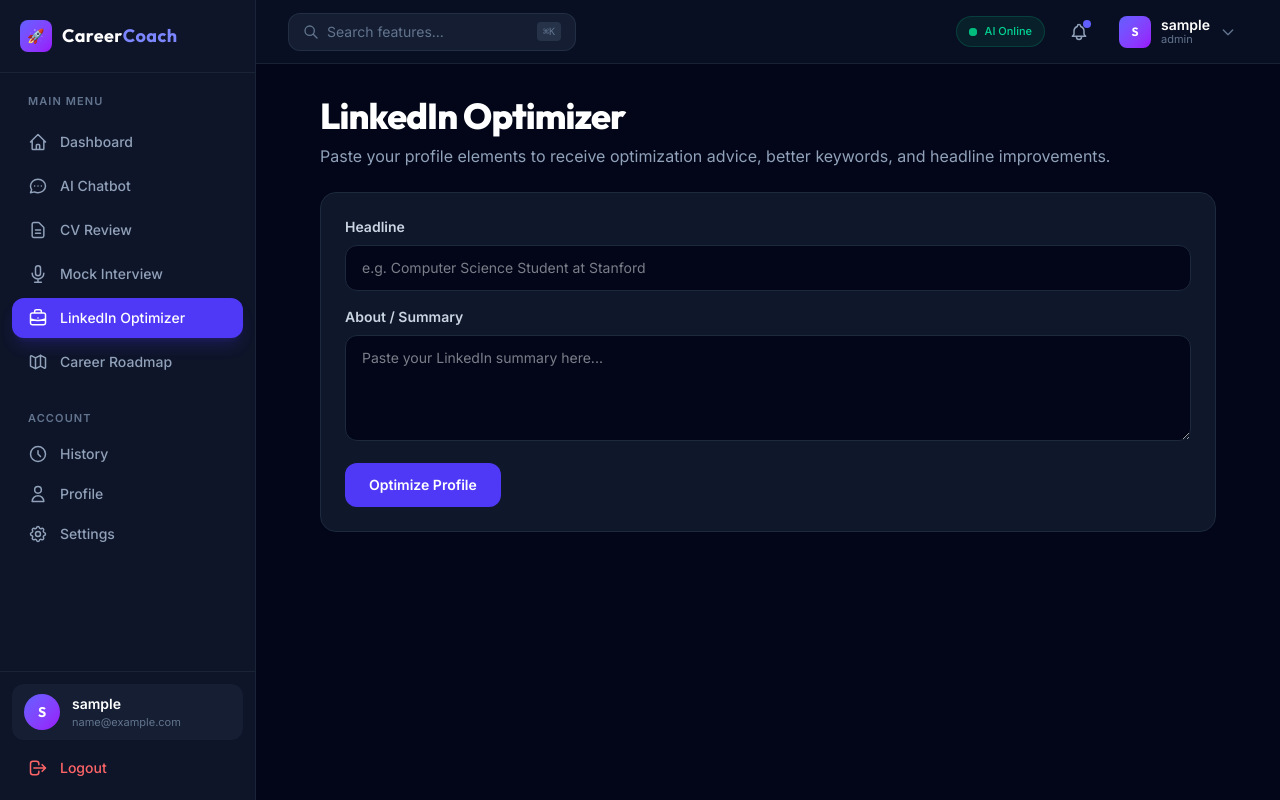
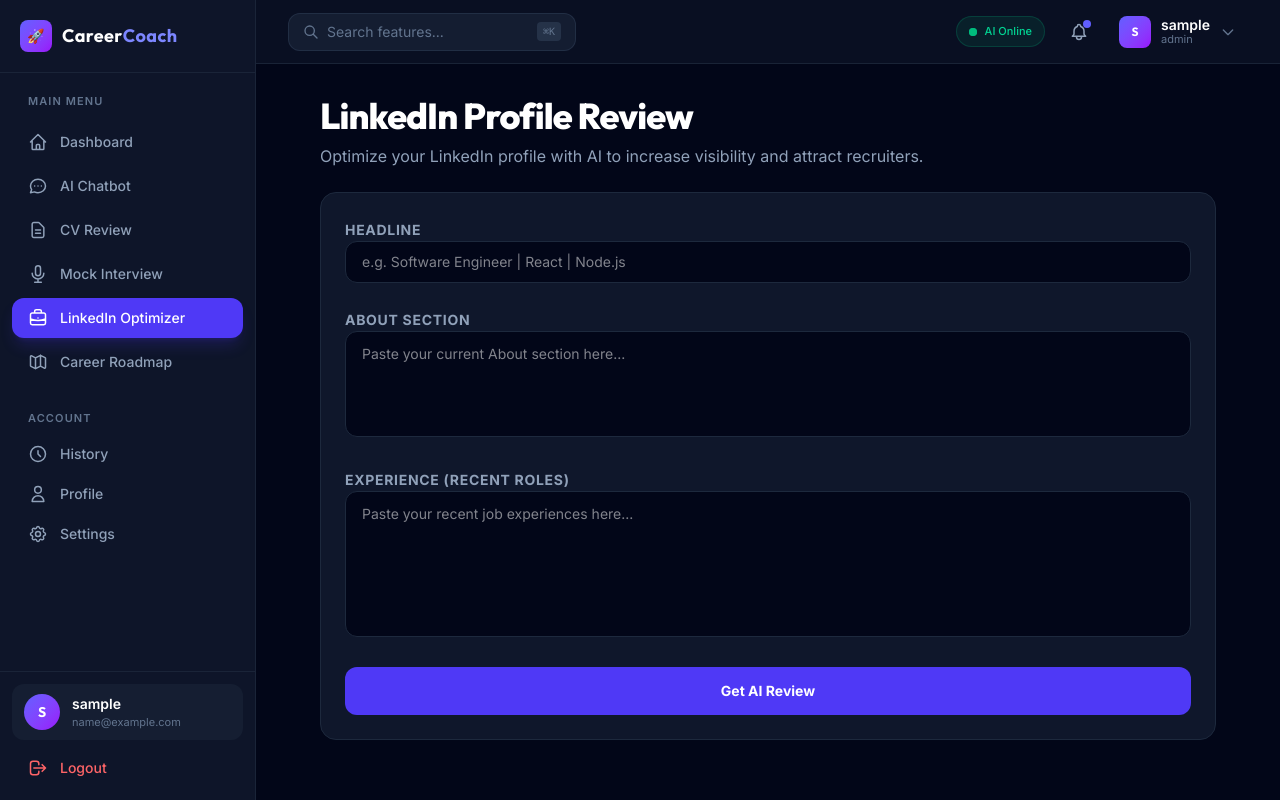
Before and after one commit to Chinthana1234/CareerCoach-AI, a React (Vite) app in the folder careercoach-frontend/: page /linkedin in a window 1280 px wide. Built offline with nearby package versions, Linux system fonts and the light colour scheme; sample sign-in values are in the browser's storage.

Commit message:
feat: add frontend feature page for linkedin input form

```diff
--- /dev/null
+++ b/careercoach-frontend/src/features/linkedin/components/LinkedinResults.jsx
@@ -0,0 +1,12 @@
+import React from 'react';
+
+export default function LinkedinResults({ result, onReset }) {
+  if (!result) return null;
+
+  return (
+    <div className="bg-slate-900 border border-slate-800 rounded-2xl p-6 space-y-6">
+      <h2 className="text-xl font-bold text-white">Review Results</h2>
+      <button onClick={onReset} className="text-indigo-400 text-sm hover:underline">Review Another</button>
+    </div>
+  );
+}
--- a/careercoach-frontend/src/features/linkedin/pages/LinkedinReviewPage.jsx
+++ b/careercoach-frontend/src/features/linkedin/pages/LinkedinReviewPage.jsx
@@ -1,33 +1,101 @@
-import React from 'react';
+import React, { useState } from 'react';
+import { submitLinkedinReview } from '../../../api/linkedinReviewService';
+import LinkedinResults from '../components/LinkedinResults';
 
 export default function LinkedinReviewPage() {
+  const [headline, setHeadline] = useState('');
+  const [about, setAbout] = useState('');
+  const [experience, setExperience] = useState('');
+
+  const [loading, setLoading] = useState(false);
+  const [error, setError] = useState(null);
+  const [result, setResult] = useState(null);
+
+  const handleSubmit = async (e) => {
+    e.preventDefault();
+    if (!headline || !about || !experience) {
+      setError('Please fill in all sections.');
+      return;
+    }
+
+    setLoading(true);
+    setError(null);
+    try {
+      const response = await submitLinkedinReview(headline, about, experience);
+      setResult(response);
+    } catch (err) {
+      setError(err.response?.data?.message || 'Failed to submit review.');
+    } finally {
+      setLoading(false);
+    }
+  };
+
   return (
     <div className="max-w-4xl mx-auto space-y-6">
       <div className="flex flex-col gap-2">
-        <h1 className="text-4xl font-extrabold font-display tracking-tight text-white">LinkedIn Optimizer</h1>
-        <p className="text-slate-400">Paste your profile elements to receive optimization advice, better keywords, and headline improvements.</p>
+        <h1 className="text-4xl font-extrabold font-display tracking-tight text-white">LinkedIn Profile Review</h1>
+        <p className="text-slate-400">Optimize your LinkedIn profile with AI to increase visibility and attract recruiters.</p>
       </div>
-      <div className="p-6 bg-slate-900 border border-slate-800 rounded-2xl space-y-4">
-        <div>
-          <label className="block text-sm font-semibold text-slate-300 mb-2">Headline</label>
+
+      {error && (
+        <div className="p-4 bg-rose-500/10 border border-rose-500/20 text-rose-400 rounded-2xl text-sm">
+          {error}
+        </div>
+      )}
+
+      {!result ? (
+        <form onSubmit={handleSubmit} className="bg-slate-900 border border-slate-800 rounded-2xl p-6 space-y-6">
+          <div className="space-y-2">
+            <label className="text-sm font-bold uppercase tracking-wider text-slate-400">Headline</label>
             <input
               type="text"
-            placeholder="e.g. Computer Science Student at Stanford"
-            className="w-full px-4 py-3 rounded-xl bg-slate-950 border border-slate-800 focus:outline-none focus:border-indigo-500 text-sm text-slate-100"
+              value={headline}
+              onChange={(e) => setHeadline(e.target.value)}
+              placeholder="e.g. Software Engineer | React | Node.js"
+              className="w-full px-4 py-2.5 bg-slate-950 border border-slate-800 rounded-xl text-sm text-white focus:outline-none focus:border-indigo-500"
             />
           </div>
-        <div>
-          <label className="block text-sm font-semibold text-slate-300 mb-2">About / Summary</label>
+
+          <div className="space-y-2">
+            <label className="text-sm font-bold uppercase tracking-wider text-slate-400">About Section</label>
             <textarea
-            rows="4"
-            placeholder="Paste your LinkedIn summary here..."
-            className="w-full px-4 py-3 rounded-xl bg-slate-950 border border-slate-800 focus:outline-none focus:border-indigo-500 text-sm text-slate-100"
-          ></textarea>
+              value={about}
+              onChange={(e) => setAbout(e.target.value)}
+              placeholder="Paste your current About section here..."
+              rows={4}
+              className="w-full px-4 py-3 bg-slate-950 border border-slate-800 rounded-xl text-sm text-white focus:outline-none focus:border-indigo-500 resize-none"
+            />
           </div>
-        <button className="px-6 py-3 bg-indigo-600 hover:bg-indigo-500 text-white font-semibold text-sm rounded-xl transition-all duration-200">
-          Optimize Profile
+
+          <div className="space-y-2">
+            <label className="text-sm font-bold uppercase tracking-wider text-slate-400">Experience (Recent Roles)</label>
+            <textarea
+              value={experience}
+              onChange={(e) => setExperience(e.target.value)}
+              placeholder="Paste your recent job experiences here..."
+              rows={6}
+              className="w-full px-4 py-3 bg-slate-950 border border-slate-800 rounded-xl text-sm text-white focus:outline-none focus:border-indigo-500 resize-none"
+            />
+          </div>
+
+          <button
+            type="submit"
+            disabled={loading}
+            className="w-full py-3.5 bg-indigo-600 hover:bg-indigo-500 disabled:opacity-50 text-white font-bold text-sm rounded-xl transition-all flex justify-center items-center gap-2"
+          >
+            {loading ? (
+              <>
+                <span className="w-4 h-4 border-2 border-white border-t-transparent rounded-full animate-spin" />
+                Analyzing Profile...
+              </>
+            ) : (
+              'Get AI Review'
+            )}
           </button>
-      </div>
+        </form>
+      ) : (
+        <LinkedinResults result={result} onReset={() => setResult(null)} />
+      )}
     </div>
   );
 }
```
Lines whose indentation alone changed are shown as unchanged.
